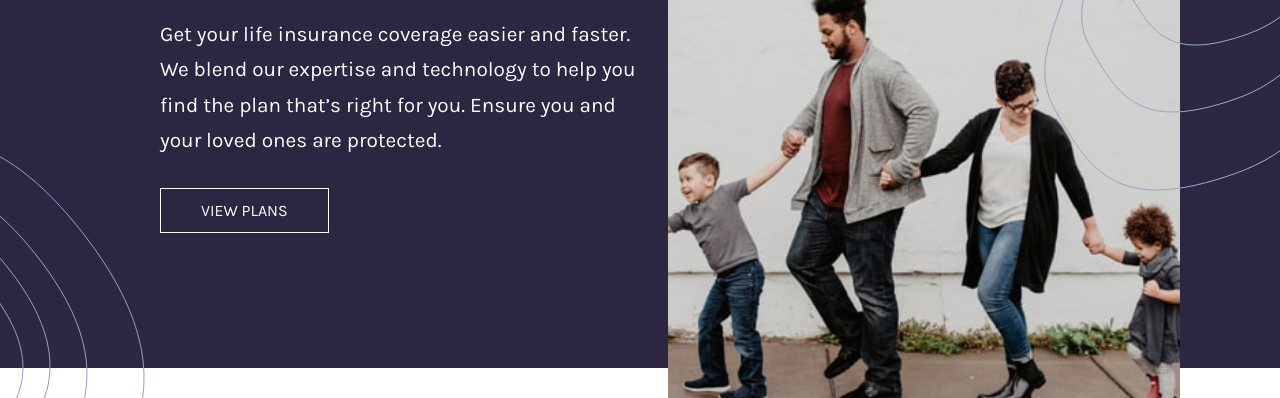
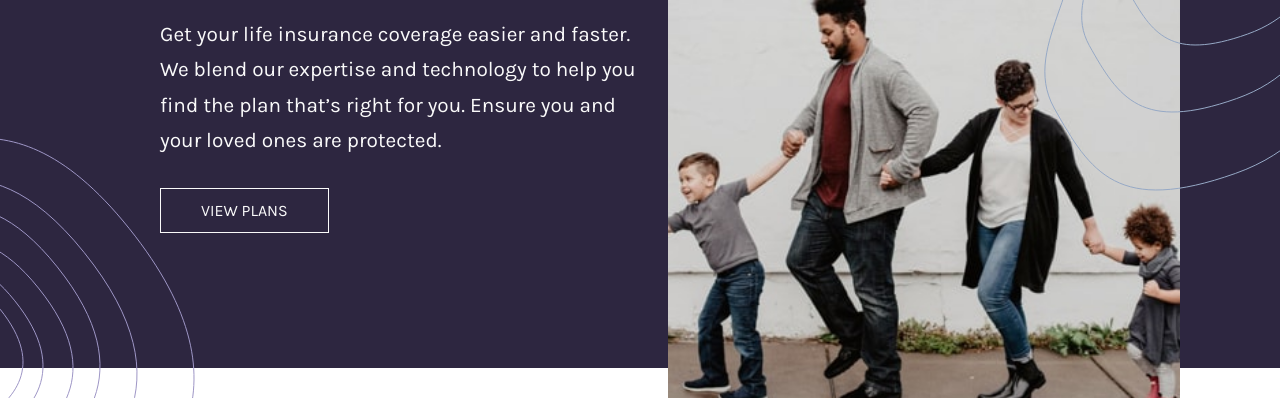
Before and after one commit to jennawlin3/insure-landing-page-master, a plain HTML site: page index.html in a window 1280 px wide. Shown: the part 402-800 px from the top of the page. Drawn offline with Linux system fonts and the light colour scheme.

Commit message:
updated styles.css

```diff
--- a/assets/styles.css
+++ b/assets/styles.css
@@ -22,6 +22,7 @@ body {
     font-family: "Karla", sans-serif;
     font-optical-sizing: auto;
     font-style: normal;
+     overflow-x: hidden;
 }
 
 header {
@@ -474,7 +475,6 @@ hr {
         top: 540px;
         left: 0;
         z-index: 1;
-        transform: translateX(-50px);
     }
 
     .hero::after {
```
